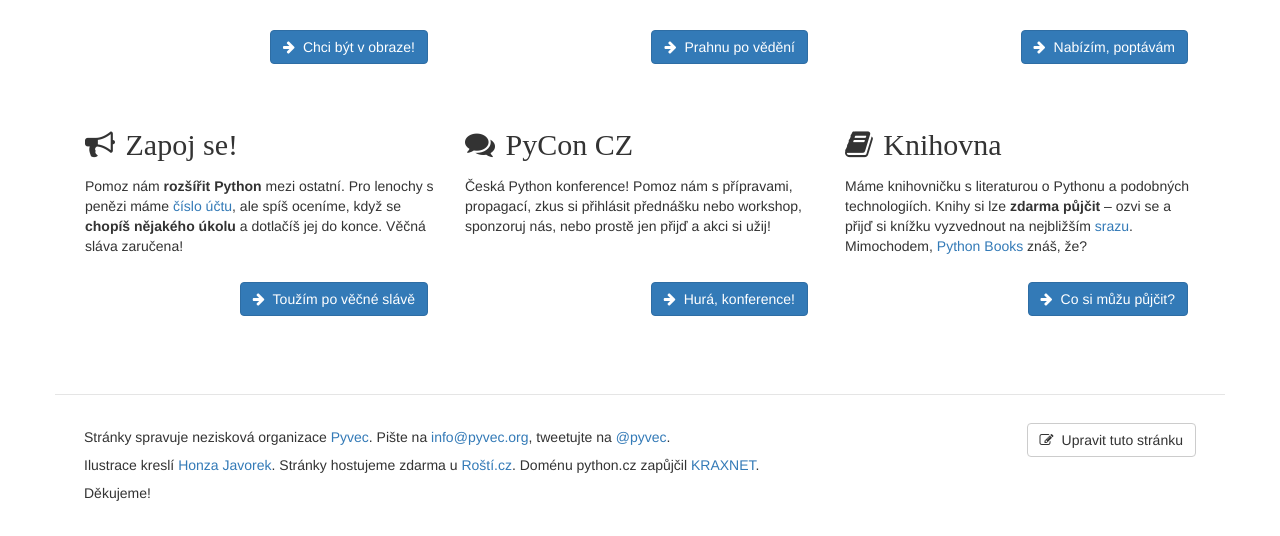
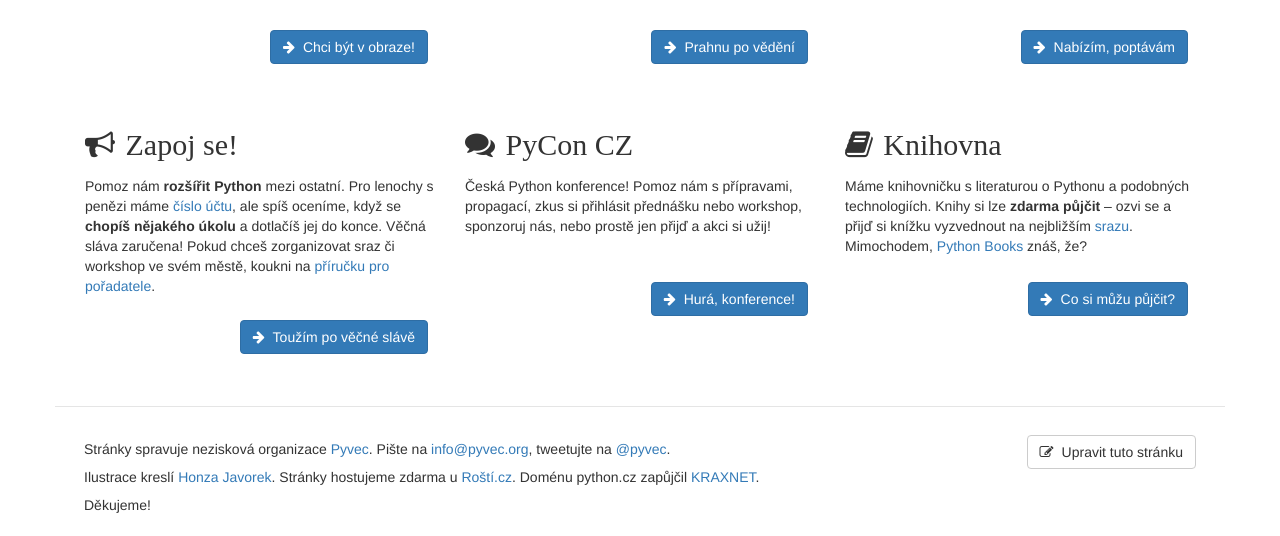
Before and after one commit to pyvec/python.cz, a Flask app: page / in a window 1280 px wide. Shown: the part 1793-2329 px from the top of the page. Before the commit the page ends 2294 px from the top, so only its background shows below. Run offline with Flask 2, Linux system fonts and the light colour scheme; parts of the project's set-up code (start-up, migrations or seed data) failed here and were passed over; some libraries are stand-ins or nearby versions; some web fonts are replaced.

Commit message:
Příručka pro pořadatele
mi tam chybi casto a i jinym lidem.

```diff
--- a/pythoncz/templates/index_cs.html
+++ b/pythoncz/templates/index_cs.html
@@ -128,7 +128,7 @@
                         Zapoj&nbsp;se!
                     </h2>
                     <p>
-                        Pomoz nám <strong>rozšířit Python</strong> mezi ostatní. Pro lenochy s penězi máme <a href="{{ config.PYVEC_ACCOUNT_URL }}">číslo účtu</a>, ale spíš oceníme, když se <strong>chopíš nějakého úkolu</strong> a dotlačíš jej do konce. Věčná sláva zaručena!
+                        Pomoz nám <strong>rozšířit Python</strong> mezi ostatní. Pro lenochy s penězi máme <a href="{{ config.PYVEC_ACCOUNT_URL }}">číslo účtu</a>, ale spíš oceníme, když se <strong>chopíš nějakého úkolu</strong> a dotlačíš jej do konce. Věčná sláva zaručena! Pokud chceš zorganizovat sraz či workshop ve svém městě, koukni na <a href="http://pyvec-guide.readthedocs.io">příručku pro pořadatele</a>.
                     </p>
                 </div>
                 <p class="call-to-action">
```
